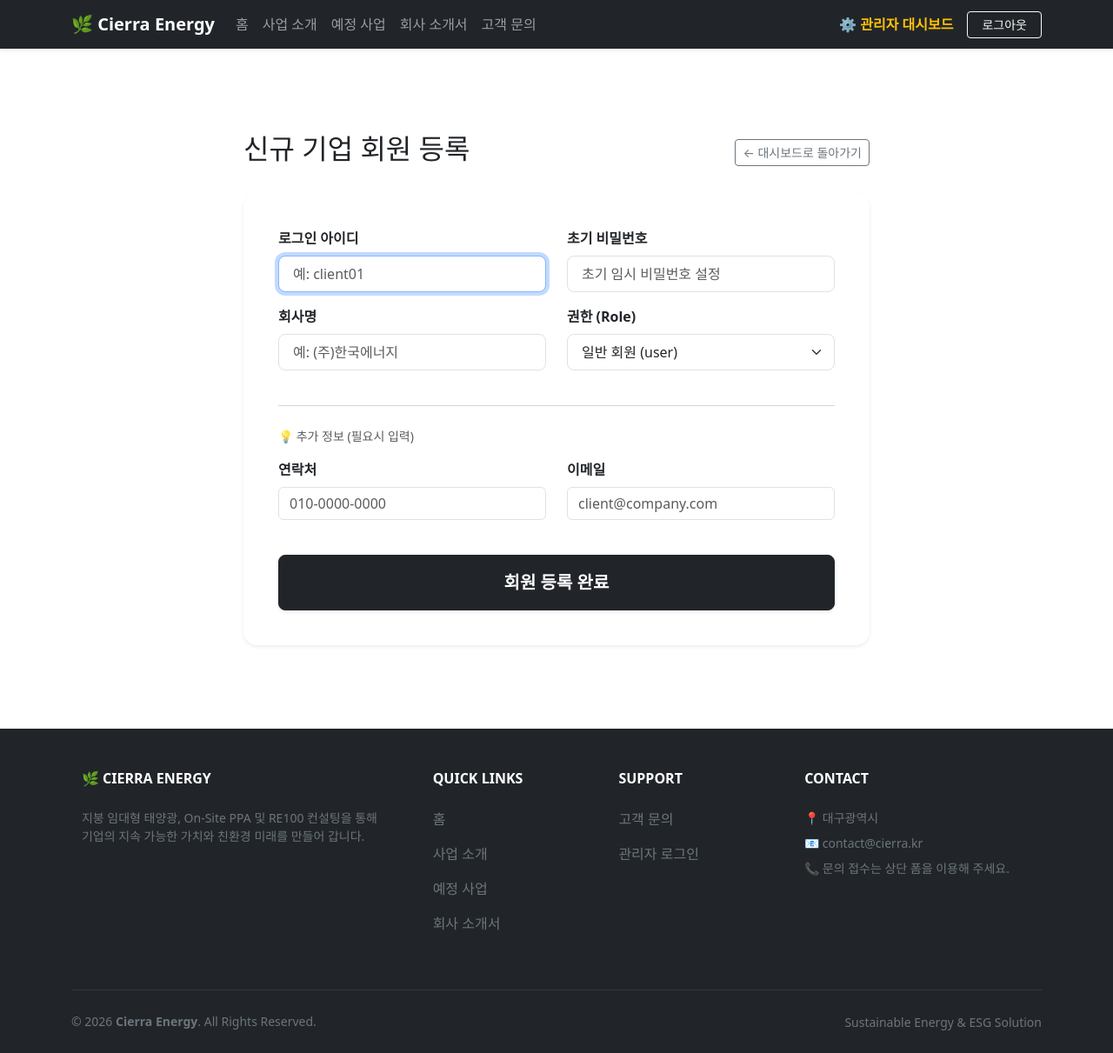
After one commit to Rvnning/company-site, a Flask app: page /dashboard/admin/add-user in a window 1280 px wide. The commit adds this page. Shown: the whole page at 87% size. Run offline with Flask 3, Linux system fonts and the light colour scheme; the visitor is signed in with stand-in values (Sample User, id 1); some libraries are stand-ins or nearby versions.

Commit message:
admin_dashboard Re

```diff
--- a/app.py
+++ b/app.py
@@ -97,7 +97,6 @@ def login():
         # Supabase users 테이블에서 사용자 조회
         response = supabase.table('users').select("*").eq('username', username).execute()
         users = response.data
-        print("조회된 유저 데이터:", users)
 
         # 평문 비교 대신 해시 검증 함수(check_password_hash) 사용
         if users and check_password_hash(users[0]['password_hash'], password):
@@ -146,5 +145,43 @@ def admin_dashboard():
         inquiries=inquiries_res.data
     )
 
+@app.route('/dashboard/admin/add-user', methods=['GET', 'POST'])
+@admin_required
+def add_user():
+    if request.method == 'GET':
+        return render_template('add_user.html')
+
+    # POST 요청 시 기존 회원 등록 로직 수행
+    username = request.form.get('username')
+    password = request.form.get('password')
+    company_name = request.form.get('company_name')
+    role = request.form.get('role', 'user')
+
+    if username and password and company_name:
+        password_hash = generate_password_hash(password)
+
+        user_data = {
+            "username": username,
+            "password_hash": password_hash,
+            "company_name": company_name,
+            "role": role
+        }
+
+        # 동적으로 추가된 폼 필드(전화번호, 이메일 등) 자동 수집
+        excluded_keys = ['username', 'password', 'company_name', 'role', 'csrf_token']
+        for key, value in request.form.items():
+            if key not in excluded_keys and value.strip():
+                user_data[key] = value.strip()
+
+        try:
+            supabase.table('users').insert(user_data).execute()
+            flash(f'성공적으로 [{company_name}] 회원이 등록되었습니다.', 'success')
+            return redirect(url_for('admin_dashboard'))
+        except Exception as e:
+            print("회원 등록 에러:", e)
+            flash('회원 등록 중 오류가 발생했습니다. (아이디 중복 등 확인)', 'danger')
+
+    return redirect(url_for('add_user'))
+
 if __name__ == '__main__':
     app.run(debug=True)
--- /dev/null
+++ b/templates/add_user.html
@@ -0,0 +1,83 @@
+{% extends "base.html" %}
+{% block title %}신규 회원 등록 - Cierra Energy{% endblock %}
+
+{% block content %}
+<div class="container py-5">
+    <div class="row justify-content-center">
+        <div class="col-lg-8">
+            <!-- 상단 뒤로가기 및 타이틀 -->
+            <div class="d-flex justify-content-between align-items-center mb-4">
+                <h2>신규 기업 회원 등록</h2>
+                <a href="/dashboard/admin" class="btn btn-outline-secondary btn-sm">← 대시보드로 돌아가기</a>
+            </div>
+
+            <!-- 플래시 메시지 -->
+            {% with messages = get_flashed_messages(with_categories=true) %}
+                {% if messages %}
+                    {% for category, message in messages %}
+                        <div class="alert alert-{{ category }} alert-dismissible fade show" role="alert">
+                            {{ message }}
+                            <button type="button" class="btn-close" data-bs-dismiss="alert" aria-label="Close"></button>
+                        </div>
+                    {% endfor %}
+                {% endif %}
+            {% endwith %}
+
+            <!-- 회원 등록 폼 카드 -->
+            <div class="card border-0 shadow-sm rounded-4 p-4 bg-white">
+                <div class="card-body">
+                    <form action="/dashboard/admin/add-user" method="POST">
+                        <!-- CSRF 보호 토큰 -->
+                        <input type="hidden" name="csrf_token" value="{{ csrf_token() }}">
+
+                        <!-- 기본 필수 정보 -->
+                        <div class="row">
+                            <div class="col-md-6 mb-3">
+                                <label class="form-label fw-semibold">로그인 아이디</label>
+                                <input type="text" class="form-control form-control-lg fs-6" name="username" placeholder="예: client01" required autofocus>
+                            </div>
+                            <div class="col-md-6 mb-3">
+                                <label class="form-label fw-semibold">초기 비밀번호</label>
+                                <input type="text" class="form-control form-control-lg fs-6" name="password" placeholder="초기 임시 비밀번호 설정" required>
+                            </div>
+                        </div>
+
+                        <div class="row">
+                            <div class="col-md-6 mb-3">
+                                <label class="form-label fw-semibold">회사명</label>
+                                <input type="text" class="form-control form-control-lg fs-6" name="company_name" placeholder="예: (주)한국에너지" required>
+                            </div>
+                            <div class="col-md-6 mb-3">
+                                <label class="form-label fw-semibold">권한 (Role)</label>
+                                <select class="form-select form-select-lg fs-6" name="role">
+                                    <option value="user" selected>일반 회원 (user)</option>
+                                    <option value="admin">관리자 (admin)</option>
+                                </select>
+                            </div>
+                        </div>
+
+                        <hr class="my-4 text-muted">
+                        <p class="text-muted small mb-3">💡 추가 정보 (필요시 입력)</p>
+
+                        <!-- 확장 가능한 추가 정보 (전화번호, 이메일 등) -->
+                        <div class="row">
+                            <div class="col-md-6 mb-3">
+                                <label class="form-label fw-semibold">연락처</label>
+                                <input type="text" class="form-control" name="phone" placeholder="010-0000-0000">
+                            </div>
+                            <div class="col-md-6 mb-3">
+                                <label class="form-label fw-semibold">이메일</label>
+                                <input type="email" class="form-control" name="email" placeholder="client@company.com">
+                            </div>
+                        </div>
+
+                        <div class="d-grid gap-2 mt-4">
+                            <button type="submit" class="btn btn-dark btn-lg py-3 fw-semibold shadow-sm">회원 등록 완료</button>
+                        </div>
+                    </form>
+                </div>
+            </div>
+        </div>
+    </div>
+</div>
+{% endblock %}
--- a/templates/admin_dashboard.html
+++ b/templates/admin_dashboard.html
@@ -48,8 +48,9 @@
 
 <!-- 오프라인 가입 회원 목록 테이블 -->
 <div class="card shadow-sm">
-    <div class="card-header bg-secondary text-white">
+    <div class="card-header bg-secondary text-white d-flex justify-content-between align-items-center py-3">
         <h5 class="mb-0">👥 등록된 기업 회원(Users) 목록</h5>
+        <a href="/dashboard/admin/add-user" class="btn btn-light btn-sm fw-semibold shadow-sm">➕ 회원 추가하기</a>
     </div>
     <div class="card-body table-responsive">
         <table class="table table-hover align-middle">
--- a/templates/login.html
+++ b/templates/login.html
@@ -29,8 +29,8 @@
 
                     <!-- 로그인 폼 -->
                     <form action="/login" method="POST">
-                        <!-- CSRF 보호 토큰 -->
-                        <input type="hidden" name="csrf_token" value="{{ csrf_token() if csrf_token else '' }}">
+                        <!-- CSRF 보호 토큰 (필수) -->
+                        <input type="hidden" name="csrf_token" value="{{ csrf_token() }}">
 
                         <div class="mb-3">
                             <label class="form-label fw-semibold small">아이디 (Username)</label>
```
